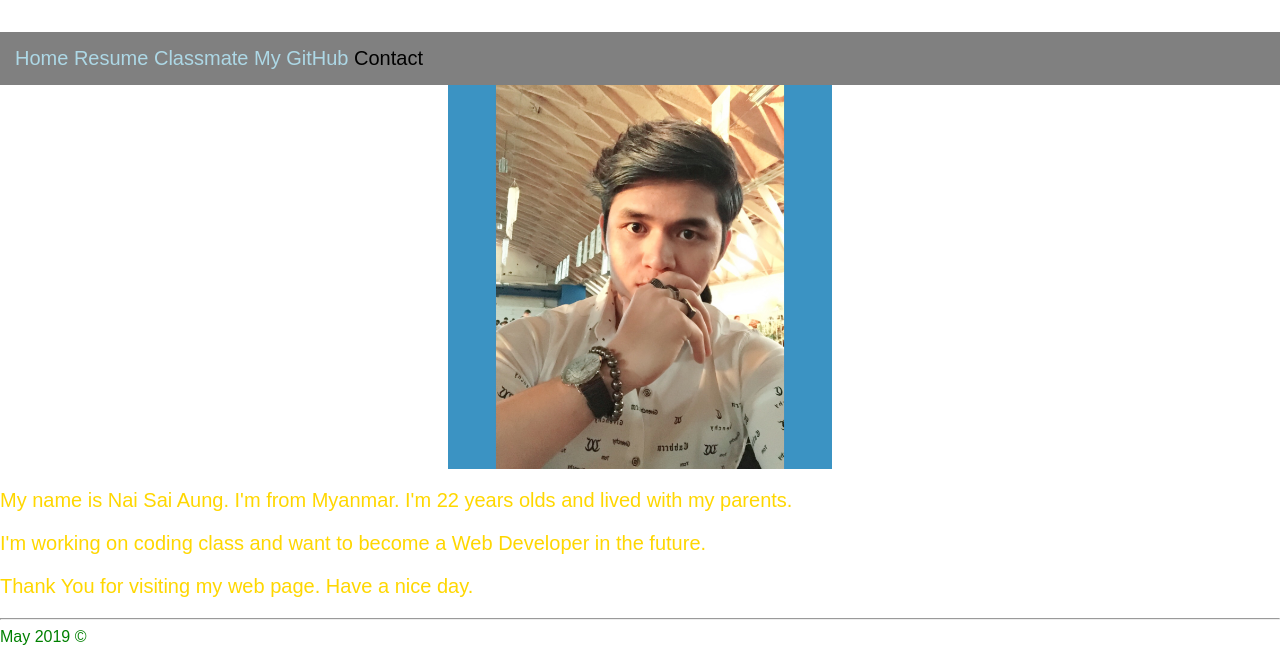
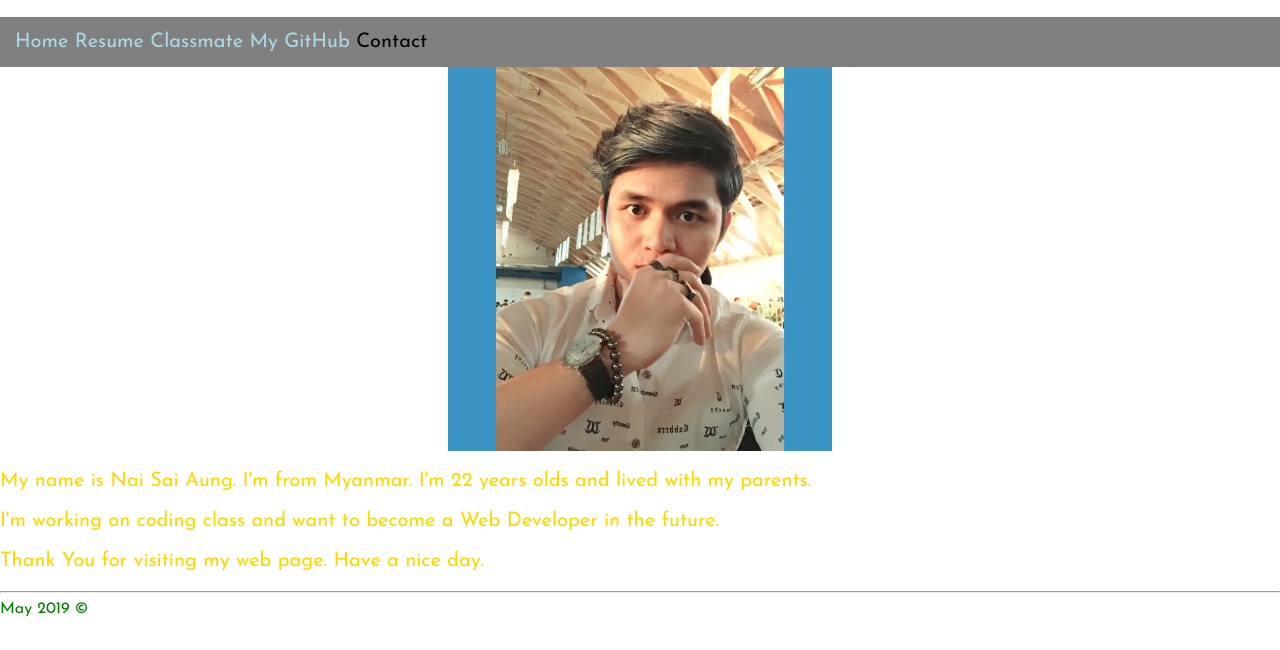
Before and after one commit to nai-aung26/Nai, a plain HTML site: page about.html in a window 1280 px wide. Shown: the part 150-800 px from the top of the page. Drawn offline with Linux system fonts and the light colour scheme.

Commit message:
change fonts!

```diff
--- a/about.html
+++ b/about.html
@@ -4,7 +4,7 @@
     <meta charset="utf-8">
     <link rel="stylesheet" href="reset.css">
       <link rel="stylesheet" href="style.css">
-    <link href="https://fonts.googleapis.com/css?family=Poppins&display=swap" rel="stylesheet">
+      <link href="https://fonts.googleapis.com/css?family=Josefin+Sans&display=swap" rel="stylesheet">
       <title>Nai Sai Aung</title>
    </head>
   <body id="About">
--- a/style.css
+++ b/style.css
@@ -50,8 +50,7 @@ background-size: cover;
 
 body {
     margin: auto;
-    font-family: 'Poppins', sans-serif;
-    font-family: 'Varela Round', sans-serif;
+    font-family: 'Josefin Sans', sans-serif;
 }
 
 img {
```
Also changed, not shown: Main.html (+1 -0 lines), links.html (+1 -1 lines), resume.html (+1 -0 lines).
